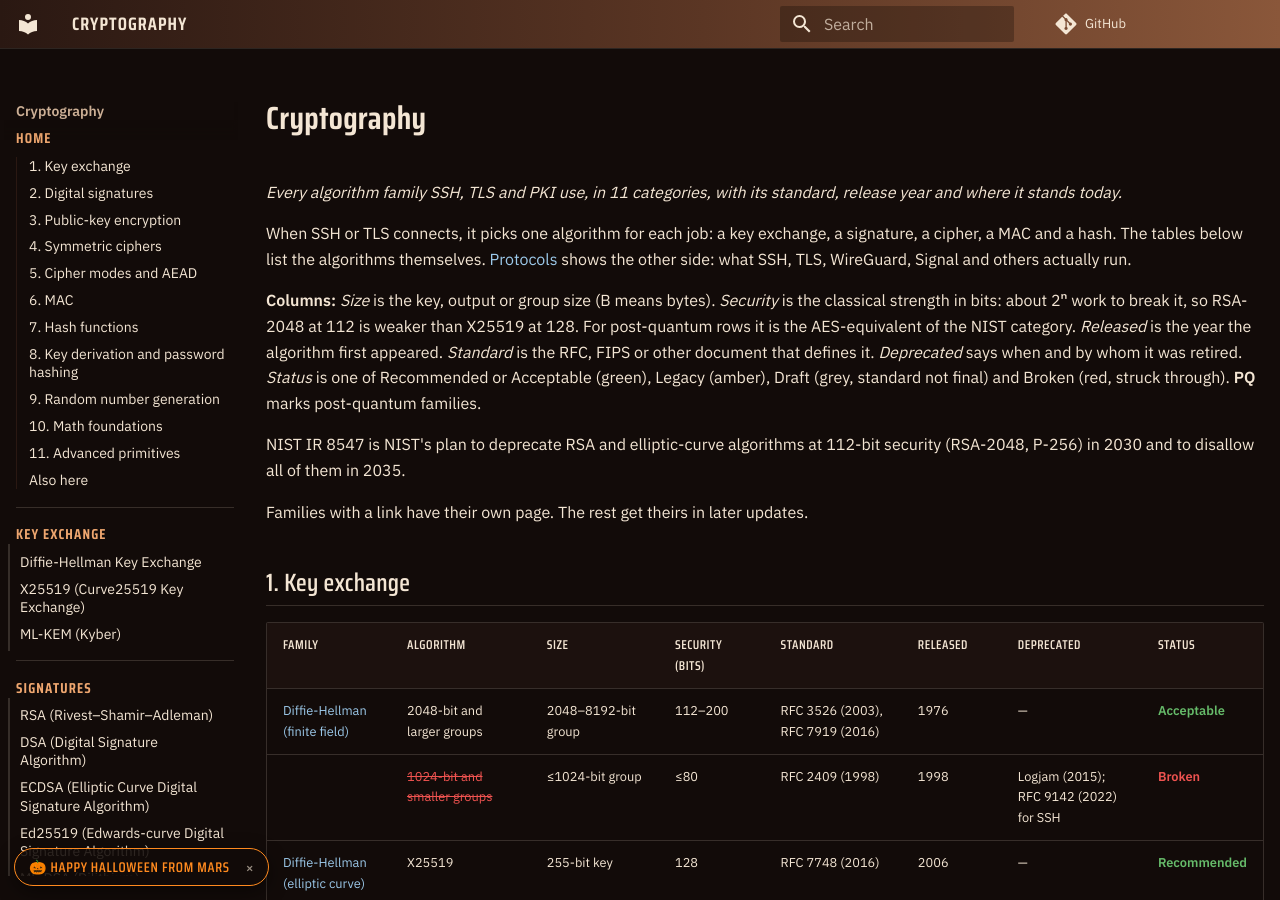
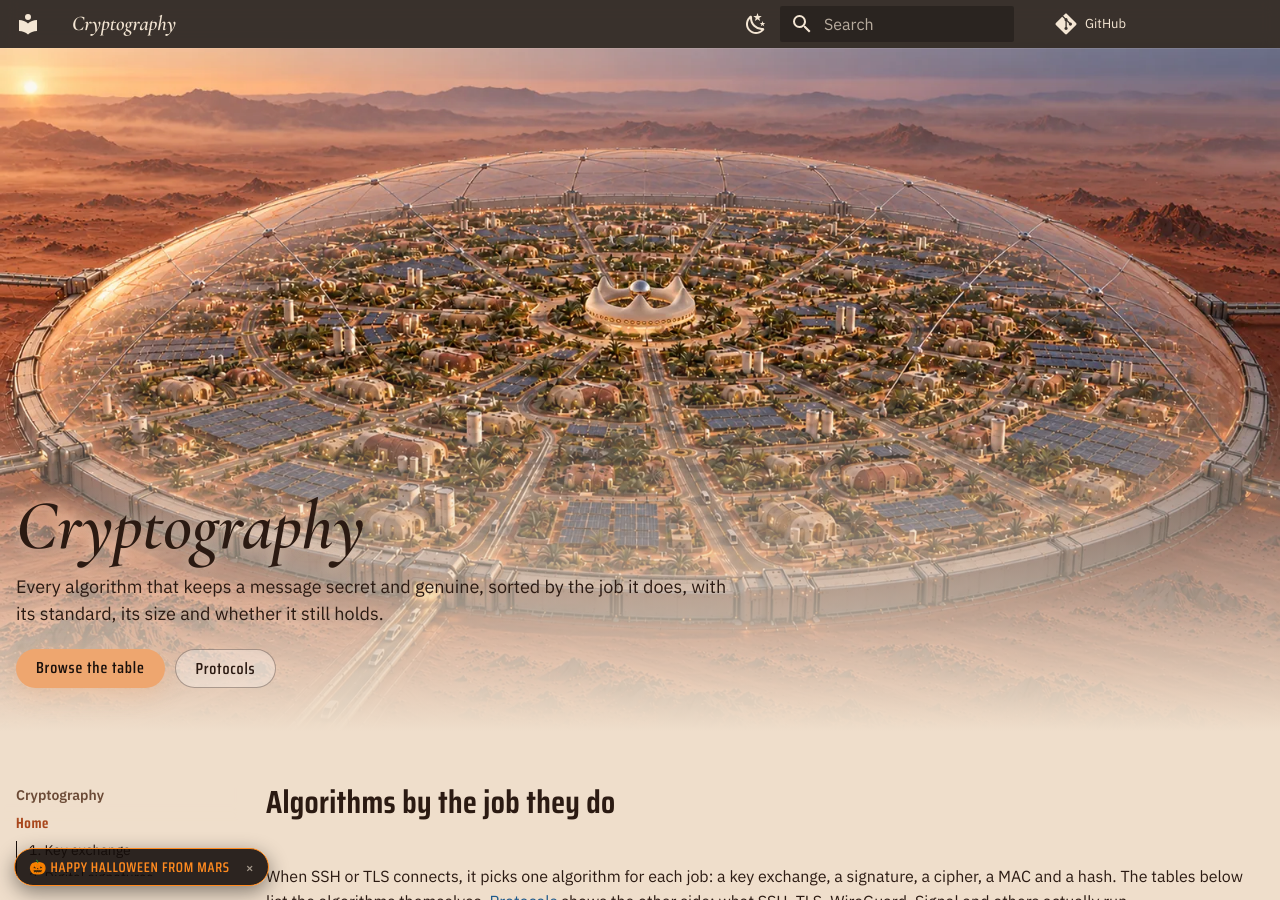
Before and after one commit to TTMathCS/cryptography, an MkDocs documentation site: the page built from docs/index.md, in a window 1280 px wide and 900 px high. Built offline with MkDocs 1.6.1 and Material for MkDocs 9.7.7, drawn with Linux system fonts in a browser that asks for light colours; comment, search, counter and statistics services are not loaded; some of the changed text lies outside the part shown.

Commit message:
Arcadia City under its dome on every page, Mars night and dawn themes
The homepage opens with the dome picture and the akadian.ca title face; every
page fades the picture in under the bar. The header toggle switches between
Mars night and Mars dawn and the choice is remembered across pages.

```diff
--- a/docs/index.md
+++ b/docs/index.md
@@ -1,7 +1,9 @@
-# Cryptography
+---
+template: home.html
+title: Cryptography
+---
 
-*Every algorithm family SSH, TLS and PKI use, in 11 categories, with its
-standard, release year and where it stands today.*
+# Algorithms by the job they do
 
 When SSH or TLS connects, it picks one algorithm for each job: a key exchange,
 a signature, a cipher, a MAC and a hash. The tables below list the algorithms
--- a/docs/stylesheets/extra.css
+++ b/docs/stylesheets/extra.css
@@ -1,60 +1,193 @@
-/* the Mars look of akadian.ca (Mars-Home/site.css): dark sand, cream ink, rust and sky-blue; its own fonts */
-[data-md-color-scheme="slate"] {
-  color-scheme: dark;
-  --mars-bg: #120b09;
-  --mars-ink: #f4e6d4;
-  --mars-dim: #cdb096;
-  --mars-rust: #eea66f;
-  --mars-glow: #9cc9ea;
-  --mars-panel: #1c110e;
+/* The look of akadian.ca (myarcadia/Mars-Home): Arcadia City under its dome, the brand's colours and fonts.
+   Two schemes, chosen with the header toggle and remembered: Mars night (slate) and Mars dawn (default). */
 
-  --md-default-bg-color: var(--mars-bg);
-  --md-default-bg-color--light: rgba(18, 11, 9, 0.7);
-  --md-default-bg-color--lighter: rgba(18, 11, 9, 0.3);
-  --md-default-bg-color--lightest: rgba(18, 11, 9, 0.12);
-  --md-default-fg-color: var(--mars-ink);
-  --md-default-fg-color--light: var(--mars-dim);
-  --md-default-fg-color--lighter: rgba(244, 230, 212, 0.32);
-  --md-default-fg-color--lightest: rgba(244, 230, 212, 0.16);
-
-  --md-primary-fg-color: #2a1812;
-  --md-primary-fg-color--light: #5b3624;
-  --md-primary-fg-color--dark: #1a100c;
-  --md-primary-bg-color: var(--mars-ink);
-  --md-primary-bg-color--light: rgba(244, 230, 212, 0.7);
-  --md-accent-fg-color: var(--mars-rust);
-  --md-accent-fg-color--transparent: rgba(238, 166, 111, 0.12);
-  --md-accent-bg-color: #1a100c;
-
-  --md-typeset-color: var(--mars-ink);
-  --md-typeset-a-color: var(--mars-glow);
-  --md-code-bg-color: var(--mars-panel);
-  --md-code-fg-color: var(--mars-ink);
-  --md-typeset-table-color: rgba(244, 230, 212, 0.16);
-  --md-typeset-table-color--light: rgba(244, 230, 212, 0.05);
-  --md-footer-bg-color: #0d0806;
-  --md-footer-bg-color--dark: #080504;
+@font-face {
+  font-family: "Cormorant Garamond";
+  font-style: italic;
+  font-weight: 600;
+  font-display: swap;
+  src: url("../fonts/cormorant-garamond/CormorantGaramond-SemiBoldItalic-Latin.woff2") format("woff2");
 }
 
 :root {
   --md-text-font: "IBM Plex Sans";
   --md-code-font: "IBM Plex Mono";
   --mars-display: "Saira Condensed", "Arial Narrow", system-ui, sans-serif;
+  --mars-serif: "Cormorant Garamond", Georgia, "Times New Roman", serif;
 }
 
-/* the header: the Mars sunset of the homepage, laid sideways */
+/* Mars night: the homepage's own colours */
+[data-md-color-scheme="slate"] {
+  color-scheme: dark;
+  --mars-bg: #120b09;
+  --mars-bg-fade: rgba(18, 11, 9, 0.5);
+  --mars-panel: #1c110e;
+  --mars-rust: #eea66f;
+  --mars-photo: url("../images/21-starlit-city.webp");
+
+  --md-default-bg-color: var(--mars-bg);
+  --md-default-bg-color--light: rgba(18, 11, 9, 0.7);
+  --md-default-bg-color--lighter: rgba(18, 11, 9, 0.3);
+  --md-default-bg-color--lightest: rgba(18, 11, 9, 0.12);
+  --md-default-fg-color: #f4e6d4;
+  --md-default-fg-color--light: #cdb096;
+  --md-default-fg-color--lighter: rgba(244, 230, 212, 0.32);
+  --md-default-fg-color--lightest: rgba(244, 230, 212, 0.16);
+  --md-typeset-color: #f4e6d4;
+  --md-typeset-a-color: #9cc9ea;
+  --md-accent-fg-color: var(--mars-rust);
+  --md-accent-fg-color--transparent: rgba(238, 166, 111, 0.12);
+  --md-code-bg-color: var(--mars-panel);
+  --md-code-fg-color: #f4e6d4;
+  --md-typeset-table-color: rgba(244, 230, 212, 0.16);
+  --md-typeset-table-color--light: rgba(244, 230, 212, 0.05);
+
+  --st-good: #7ccf7f;
+  --st-old: #ffb74d;
+  --st-bad: #ef6a5e;
+  --st-draft: #a8998a;
+}
+
+/* Mars dawn: the dusty pink-tan of the morning sky over the dome */
+[data-md-color-scheme="default"] {
+  color-scheme: light;
+  --mars-bg: #efdecb;
+  --mars-bg-fade: rgba(239, 222, 203, 0.45);
+  --mars-panel: #e6cfb6;
+  --mars-rust: #a9471c;
+  --mars-photo: url("../images/27-dawn-after-storm.webp");
+
+  --md-default-bg-color: var(--mars-bg);
+  --md-default-fg-color: #2b1a12;
+  --md-default-fg-color--light: #6b4a36;
+  --md-default-fg-color--lighter: rgba(43, 26, 18, 0.34);
+  --md-default-fg-color--lightest: rgba(43, 26, 18, 0.14);
+  --md-typeset-color: #2b1a12;
+  --md-typeset-a-color: #1f5a8c;
+  --md-accent-fg-color: var(--mars-rust);
+  --md-accent-fg-color--transparent: rgba(169, 71, 28, 0.1);
+  --md-code-bg-color: #e8d5bf;
+  --md-code-fg-color: #2b1a12;
+  --md-typeset-table-color: rgba(43, 26, 18, 0.16);
+  --md-typeset-table-color--light: rgba(43, 26, 18, 0.05);
+
+  --st-good: #2e7d32;
+  --st-old: #a35f00;
+  --st-bad: #c62828;
+  --st-draft: #7a6656;
+}
+
+/* both: the bar stays a dark band, like the homepage's top bar over its picture */
+[data-md-color-scheme] {
+  --md-primary-fg-color: #1a100c;
+  --md-primary-fg-color--light: #5b3624;
+  --md-primary-fg-color--dark: #120b09;
+  --md-primary-bg-color: #f4e6d4;
+  --md-primary-bg-color--light: rgba(244, 230, 212, 0.7);
+  --md-accent-bg-color: #1a100c;
+  --md-footer-bg-color: #120b09;
+  --md-footer-bg-color--dark: #0a0605;
+  --md-footer-fg-color: #f4e6d4;
+  --md-footer-fg-color--light: #cdb096;
+  --md-footer-fg-color--lighter: rgba(244, 230, 212, 0.45);
+}
+
 .md-header {
-  background: linear-gradient(90deg, #2a1812 0%, #5b3624 55%, #8a573a 100%);
-  box-shadow: 0 1px 0 rgba(244, 230, 212, 0.12);
+  background: rgba(18, 11, 9, 0.82);
+  backdrop-filter: blur(8px);
+  box-shadow: 0 1px 0 rgba(244, 230, 212, 0.1);
 }
 
 .md-header__title {
-  font-family: var(--mars-display);
-  font-weight: 700;
-  letter-spacing: 0.06em;
-  text-transform: uppercase;
+  font-family: var(--mars-serif);
+  font-style: italic;
+  font-weight: 600;
+  font-size: 1.05rem;
 }
 
+/* every page opens under the dome: the picture fades into the page colour */
+.md-container {
+  background:
+    linear-gradient(180deg, var(--mars-bg-fade) 0, var(--md-default-bg-color) 24rem),
+    var(--mars-photo) center top / 100% auto no-repeat,
+    var(--md-default-bg-color);
+}
+
+/* the homepage: the dome full width, the title at its foot */
+.mars-hero {
+  display: flex;
+  align-items: flex-end;
+  min-height: min(76vh, 40rem);
+  background:
+    linear-gradient(180deg, transparent 45%, var(--md-default-bg-color) 100%),
+    var(--mars-photo) center 42% / cover no-repeat;
+}
+
+.mars-hero__inner {
+  width: 100%;
+  padding: 0 0.8rem 2.2rem;
+}
+
+.mars-hero__title {
+  margin: 0;
+  font-family: var(--mars-serif);
+  font-style: italic;
+  font-weight: 600;
+  font-size: clamp(2.2rem, 5.5vw, 4rem);
+  line-height: 1;
+  color: #f4e6d4;
+  text-shadow: 0 2px 18px rgba(0, 0, 0, 0.6);
+}
+
+[data-md-color-scheme="default"] .mars-hero__title {
+  color: #2b1a12;
+  text-shadow: 0 1px 14px rgba(239, 222, 203, 0.7);
+}
+
+.mars-hero__lead {
+  max-width: 36rem;
+  margin: 0.6rem 0 0;
+  font-size: 0.9rem;
+  line-height: 1.5;
+  color: var(--md-default-fg-color);
+}
+
+.mars-hero__go {
+  display: flex;
+  flex-wrap: wrap;
+  gap: 0.5rem;
+  margin: 1.1rem 0 0;
+}
+
+.mars-cta,
+.mars-pill {
+  font-family: var(--mars-display);
+  font-weight: 600;
+  font-size: 0.8rem;
+  letter-spacing: 0.05em;
+  padding: 0.3rem 1rem;
+  border-radius: 999px;
+}
+
+.md-typeset .mars-cta,
+.mars-cta {
+  color: #1a100c;
+  background: #eea66f;
+  box-shadow: 0 6px 24px rgba(238, 166, 111, 0.3);
+}
+
+.mars-pill {
+  color: var(--md-default-fg-color);
+  border: 1px solid var(--md-default-fg-color--lighter);
+  background: var(--md-default-bg-color--lighter);
+}
+
+.mars-cta:hover { color: #1a100c; box-shadow: 0 8px 30px rgba(238, 166, 111, 0.5); }
+.mars-pill:hover { color: var(--md-default-fg-color); border-color: var(--md-typeset-a-color); }
+.mars-cta:focus-visible,
+.mars-pill:focus-visible { outline: 2px solid var(--md-typeset-a-color); outline-offset: 3px; }
+
+/* headings in the homepage's condensed face */
 .md-typeset h1,
 .md-typeset h2,
 .md-typeset h3 {
@@ -66,12 +199,15 @@
 .md-typeset h1 { font-weight: 700; }
 .md-typeset h2 { font-weight: 600; border-bottom: 1px solid var(--md-default-fg-color--lightest); padding-bottom: 0.2em; }
 
+.md-typeset table:not([class]) {
+  background: var(--md-default-bg-color);
+}
+
 .md-typeset table:not([class]) th {
   background: var(--mars-panel);
   font-family: var(--mars-display);
   font-weight: 600;
-  letter-spacing: 0.04em;
-  text-transform: uppercase;
+  letter-spacing: 0.03em;
 }
 
 /* wider page; the right-hand contents panel lives in the left one (toc.integrate) */
@@ -91,9 +227,8 @@
     color: var(--mars-rust);
     font-family: var(--mars-display);
     font-weight: 700;
-    font-size: .72rem;
-    letter-spacing: .08em;
-    text-transform: uppercase;
+    font-size: .74rem;
+    letter-spacing: .04em;
   }
 
   .md-nav--primary > .md-nav__list > .md-nav__item--section > .md-nav > .md-nav__list {
@@ -103,14 +238,7 @@
   }
 }
 
-/* status colours in tables (set by javascripts/status.js) */
-:root {
-  --st-good: #66bb6a;
-  --st-old: #ffb74d;
-  --st-bad: #ef5350;
-  --st-draft: #a8998a;
-}
-
+/* status colours in tables (javascripts/status.js) */
 .md-typeset td.st-good { color: var(--st-good); font-weight: 700; }
 .md-typeset td.st-old { color: var(--st-old); font-weight: 700; }
 .md-typeset td.st-draft { color: var(--st-draft); font-style: italic; }
@@ -124,3 +252,8 @@
 .md-typeset td.st-strike a {
   color: inherit;
 }
+
+@media screen and (max-width: 44.9375em) {
+  .mars-hero { min-height: 60vh; }
+  .md-container { background-size: auto, 200% auto, auto; }
+}
--- a/mkdocs.yml
+++ b/mkdocs.yml
@@ -3,9 +3,11 @@ site_url: https://ttmathcs.github.io/cryptography/
 site_description: Modern cryptography by category, with standards, release years and status
 repo_url: https://github.com/TTMathCS/cryptography
 edit_uri: edit/main/docs/
+copyright: 'Part of <a href="https://www.akadian.ca/">Mars – your new home</a>'
 
 theme:
   name: material
+  custom_dir: overrides
   features:
     - navigation.sections
     - navigation.top
@@ -13,9 +15,20 @@ theme:
     - search.highlight
     - content.code.copy
   palette:
-    scheme: slate
-    primary: custom
-    accent: custom
+    - media: "(prefers-color-scheme: dark)"
+      scheme: slate
+      primary: custom
+      accent: custom
+      toggle:
+        icon: material/weather-sunset-up
+        name: Mars dawn
+    - media: "(prefers-color-scheme: light)"
+      scheme: default
+      primary: custom
+      accent: custom
+      toggle:
+        icon: material/weather-night
+        name: Mars night
   font: false
 
 extra_css:
--- /dev/null
+++ b/overrides/home.html
@@ -0,0 +1,14 @@
+{% extends "main.html" %}
+
+{% block hero %}
+<section class="mars-hero">
+  <div class="md-grid mars-hero__inner">
+    <p class="mars-hero__title">Cryptography</p>
+    <p class="mars-hero__lead">Every algorithm that keeps a message secret and genuine, sorted by the job it does, with its standard, its size and whether it still holds.</p>
+    <p class="mars-hero__go">
+      <a class="mars-cta" href="#1-key-exchange">Browse the table</a>
+      <a class="mars-pill" href="{{ 'protocols/' | url }}">Protocols</a>
+    </p>
+  </div>
+</section>
+{% endblock %}
```
Also changed, not shown: docs/fonts/LICENCE-cormorant-garamond.txt (added), docs/fonts/cormorant-garamond/CormorantGaramond-SemiBoldItalic-Latin.woff2 (added), docs/fonts/cormorant-garamond/CormorantGaramond-SemiBoldItalic.woff2 (added), docs/images/21-starlit-city.webp (added), docs/images/27-dawn-after-storm.webp (added), 1 other file.
